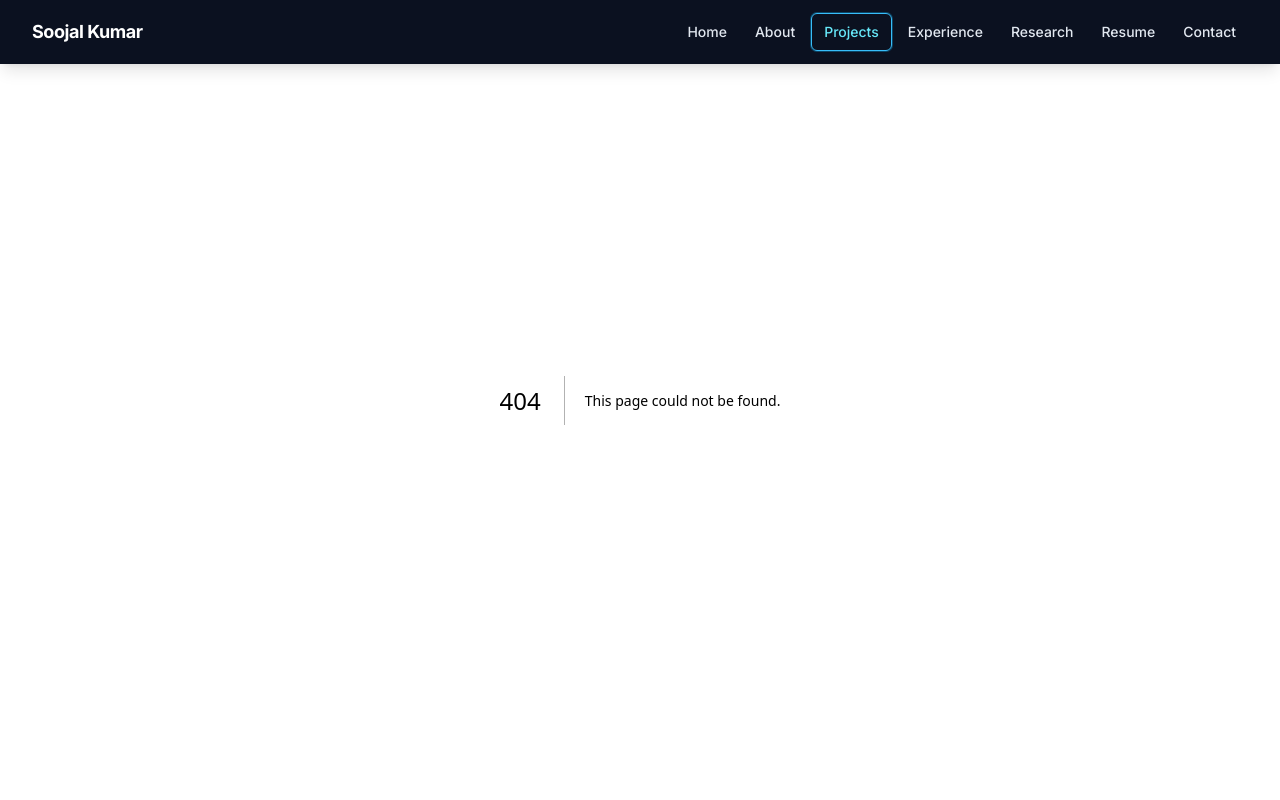
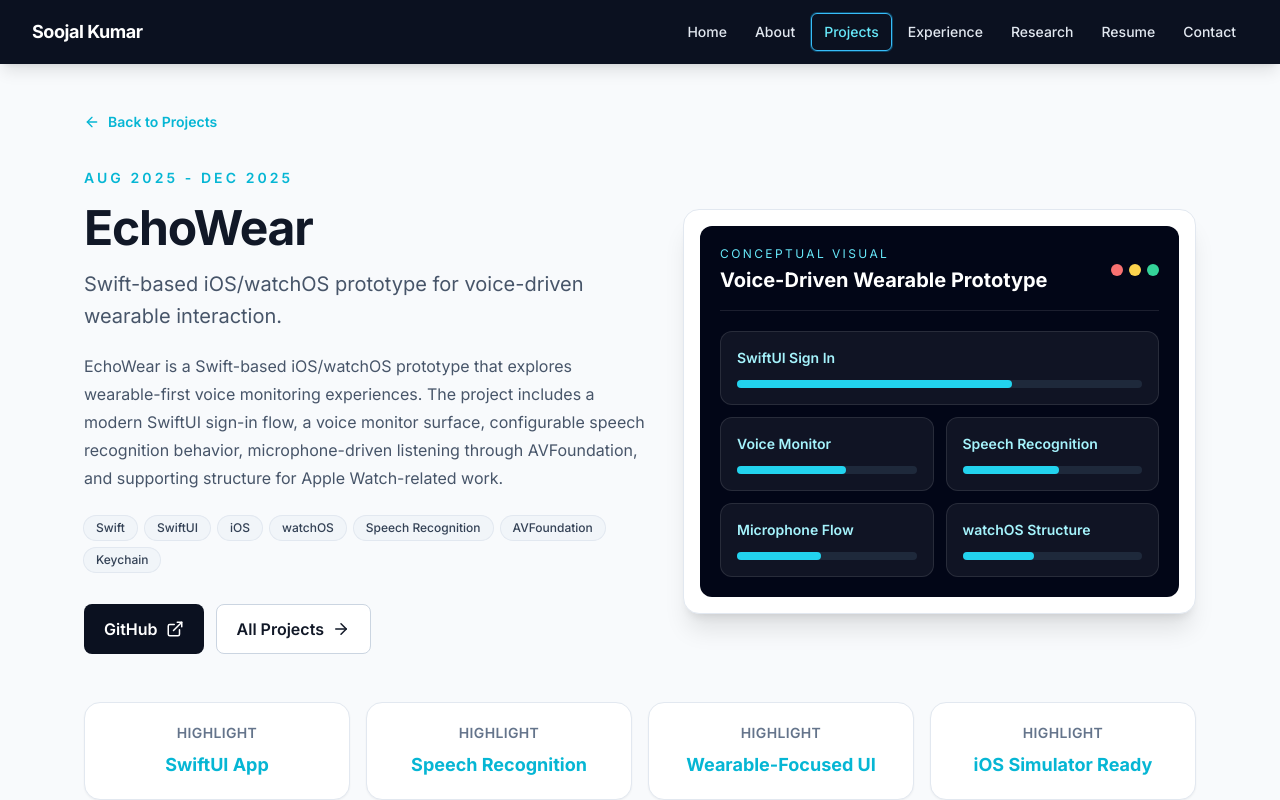
Before and after one commit to SoojalKumar/soojalkumar.com, a Next.js app: page /projects/echowear in a window 1280 px wide. Before the commit this address had no page. Shown: the top 800 px of the page. Built offline with nearby package versions, Linux system fonts and the light colour scheme.

Commit message:
Add EchoWear project detail route

```diff
--- /dev/null
+++ b/app/projects/echowear/page.tsx
@@ -0,0 +1,5 @@
+import ProjectDetail from "@/components/ProjectDetail";
+
+export default function EchoWearPage() {
+  return <ProjectDetail slug="echowear" />;
+}
```
